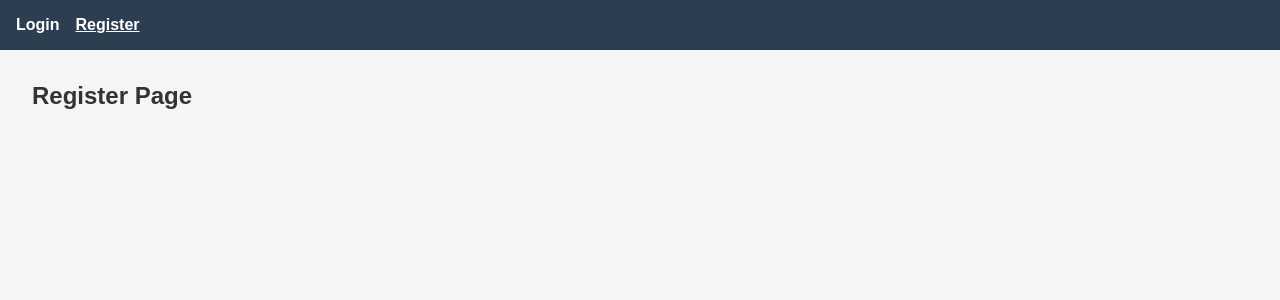
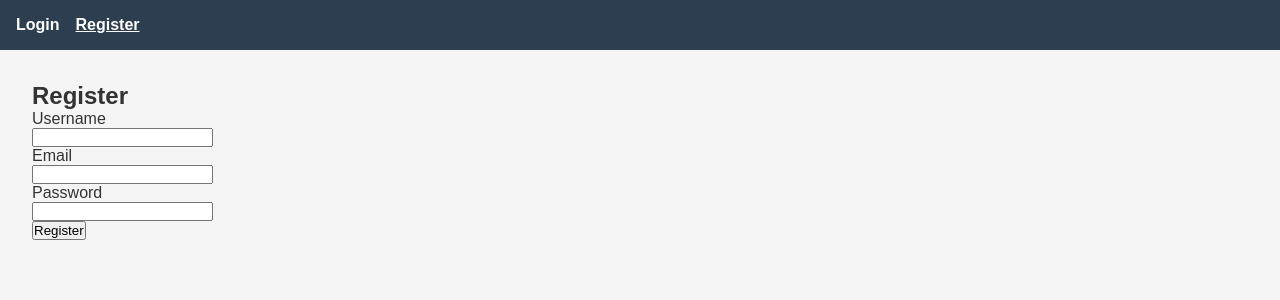
Before and after one commit to farwara/StudentTaskPlanner, a React (Vite) app: page /register in a window 1280 px wide. Shown: the top 300 px of the page. Built offline with nearby package versions, Linux system fonts and the light colour scheme.

Commit message:
feat:add register page form with local state

```diff
--- a/src/pages/Register.jsx
+++ b/src/pages/Register.jsx
@@ -1,5 +1,71 @@
+import { useState } from 'react';
+
 function Register() {
-    return ( <h2>Register Page</h2>
+    const [formData, setFormData] = useState({
+        username: '',
+        email: '',
+        password: '',
+    });
+
+    const handleChange = (event) => {
+        const { name, value } = event.target;
+        setFormData((prev) => ({
+            ...prev,
+            [name]: value,
+        }));
+    };
+
+    const handleSubmit = (event) => {
+        event.preventDefault();
+        console.log('Register form data:', formData);
+        alert('Registration submitted (mock)');
+    };
+
+    return (
+        <div>
+            <h2>Register</h2>
+
+            <form onSubmit={handleSubmit}>
+                <div>
+                    <label>Username</label>
+                    <br />
+                    <input
+                        type="text"
+                        name="username"
+                        value={formData.username}
+                        onChange={handleChange}
+                        required
+                    />
+                </div>
+
+                <div>
+                    <label>Email</label>
+                    <br />
+                    <input
+                        type="email"
+                        name="email"
+                        value={formData.email}
+                        onChange={handleChange}
+                        required
+                    />
+                </div>
+
+                <div>
+                    <label>Password</label>
+                    <br />
+                    <input
+                        type="password"
+                        name="password"
+                        value={formData.password}
+                        onChange={handleChange}
+                        required
+                    />
+                </div>
+
+                <button type="submit">Register</button>
+            </form>
+        </div>
     );
 }
+
 export default Register;
```
